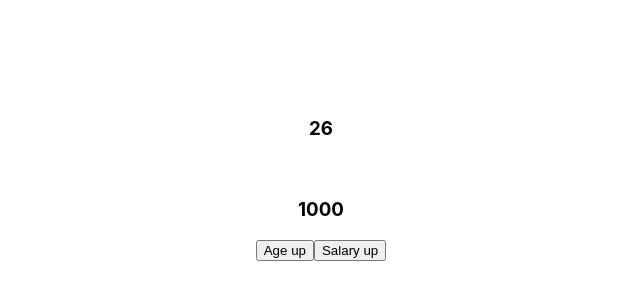
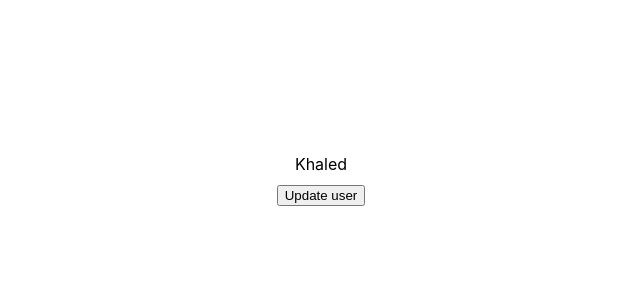
Before and after one commit to KhaledAlkilani/react-hooks, a React (Create React App) app: page / in a window 1280 px wide. Shown: the part 220-520 px from the top of the page, without its empty margins (319-959 px from the left). Built offline with nearby package versions, Linux system fonts and the light colour scheme.

Commit message:
useContext hook

```diff
--- a/src/App.js
+++ b/src/App.js
@@ -3,6 +3,7 @@ import Effect from "./hooks/Effect/Effect"
 import Ref from "./hooks/Ref/Ref"
 import Memo from "./hooks/Memo/Memo"
 import Callback from "./hooks/Callback/Callback"
+import Context from "./hooks/Context/Context"
 
 function App() {
   return (
@@ -11,7 +12,8 @@ function App() {
      {/* <Effect /> */}
      {/* <Ref /> */}
      {/* <Memo /> */}
-     <Callback/>
+     {/* <Callback/> */}
+     <Context />
     </div>
   );
 }
--- /dev/null
+++ b/src/hooks/Context/Button.js
@@ -0,0 +1,19 @@
+import React from 'react'
+import { useContext } from 'react'
+import UserContext from './UserContext'
+
+function Button() {
+
+    const {setUserOne} = useContext(UserContext)
+
+  return (
+    <button onClick={() => {
+        setUserOne("Tony Montana")
+    }}
+    >
+    Update user
+    </button>
+  )
+}
+
+export default Button
--- /dev/null
+++ b/src/hooks/Context/Card.js
@@ -0,0 +1,7 @@
+import {useState, useEffect, useContext} from 'react'
+
+export default function Card({children}) {
+  return (
+    <div>{children}</div>
+  )
+}
--- /dev/null
+++ b/src/hooks/Context/Context.js
@@ -0,0 +1,17 @@
+import {useContext, createContext, useState, useEffect} from 'react'
+import User from "./User"
+import UserContext from './UserContext'
+
+export default function Context() {
+
+    const [userOne, setUserOne] = useState("Khaled")
+        const userValues = {userOne, setUserOne}
+
+  return (
+    <div style={{display:"flex", flexDirection: "column", justifyContent:"center", minHeight: "100vh", alignItems:"center"}}>
+       <UserContext.Provider value={userValues}>
+       <User />
+       </UserContext.Provider>
+    </div>
+  )
+}
--- /dev/null
+++ b/src/hooks/Context/CurrentUser.js
@@ -0,0 +1,13 @@
+import {useContext} from 'react'
+import UserContext from './UserContext'
+
+ function CurrentUser() {
+
+    const {userOne} = useContext(UserContext)
+
+  return (
+    <div style={{textAlign:"center", marginBottom:10}}>{userOne}</div>
+  )
+}
+
+export default CurrentUser
--- /dev/null
+++ b/src/hooks/Context/User.js
@@ -0,0 +1,13 @@
+import React from 'react'
+import Card from "./Card"
+import CurrentUser from './CurrentUser'
+import Button from "./Button"
+
+export default function User() {
+  return (
+    <Card>
+        <CurrentUser />
+        <Button />
+    </Card>
+  )
+}
--- /dev/null
+++ b/src/hooks/Context/UserContext.js
@@ -0,0 +1,5 @@
+import {createContext} from 'react'
+
+const UserContext = createContext(null)
+
+export default UserContext
```
